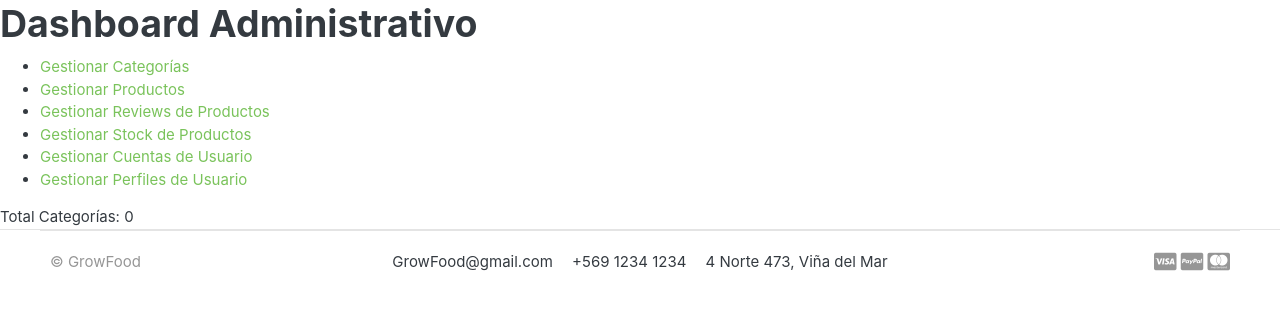
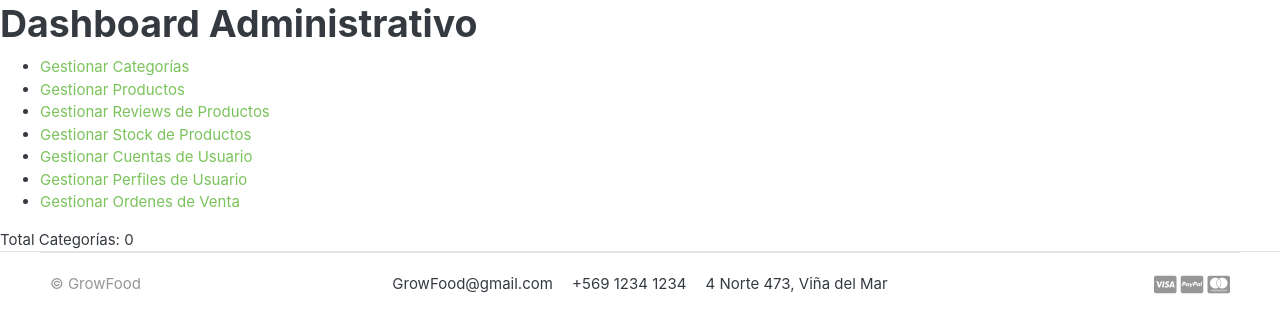
Before and after one commit to retamalpeirano/django_ecommerce, a Django app: page /erp/ in a window 1280 px wide. Shown: the part 89-422 px from the top of the page. Run offline with Django 5.2, Linux system fonts and the light colour scheme; the visitor is signed in with stand-in values (Sample User, id 1); data that the repository does not hold is empty; some libraries are stand-ins or nearby versions; some web fonts are replaced.

Commit message:
Sólo sé que nada sé

```diff
--- a/adminApp/views.py
+++ b/adminApp/views.py
@@ -202,6 +202,7 @@ class OrderListView(ListView):
 
     def get_queryset(self):
         queryset = super().get_queryset()
+        queryset = queryset.order_by('-created_at')
         # Filtrar por usuario
         user_filter = self.request.GET.get('user')
         if user_filter:
--- a/templates/adminApp/dashboard.html
+++ b/templates/adminApp/dashboard.html
@@ -10,6 +10,7 @@
         <li><a href="{% url 'adminApp:inventory_list' %}">Gestionar Stock de Productos</a></li>
         <li><a href="{% url 'adminApp:account_list' %}">Gestionar Cuentas de Usuario</a></li>
         <li><a href="{% url 'adminApp:userprofile_list' %}">Gestionar Perfiles de Usuario</a></li>
+        <li><a href="{% url 'adminApp:order_list' %}">Gestionar Ordenes de Venta</a></li>
     </ul>
     <div>
         <p>Total Categorías: {{ category_count }}</p>
```
